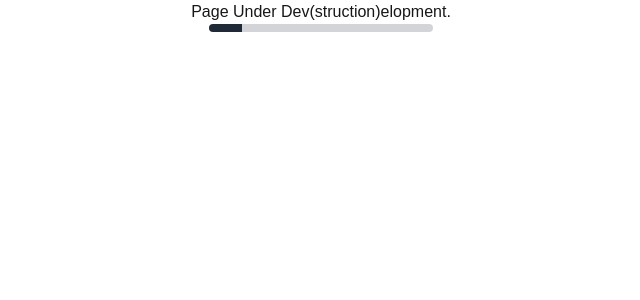
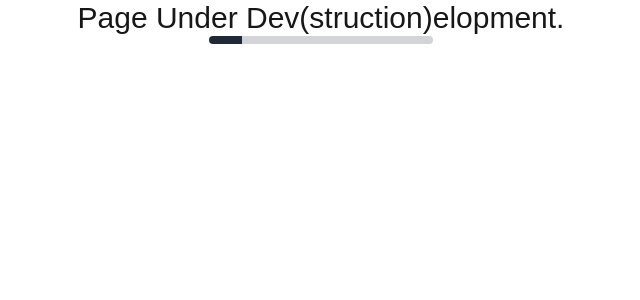
Before and after one commit to trevornei/trevorneidotcom, a Next.js app: page / in a window 1280 px wide. Shown: the top 300 px of the page, without its empty margins (319-959 px from the left). Built offline with nearby package versions, Linux system fonts and the light colour scheme.

Commit message:
Changed font size.

```diff
--- a/src/app/page.js
+++ b/src/app/page.js
@@ -1,7 +1,7 @@
 export default function Home() {
   return (
 	<div className="flex flex-col items-center justify-center">
-	  <h1>
+	  <h1 className="text-3xl">
 	    Page Under Dev(struction)elopment.
 	  </h1>
 	  <progress className="progress w-56"></progress>
```
